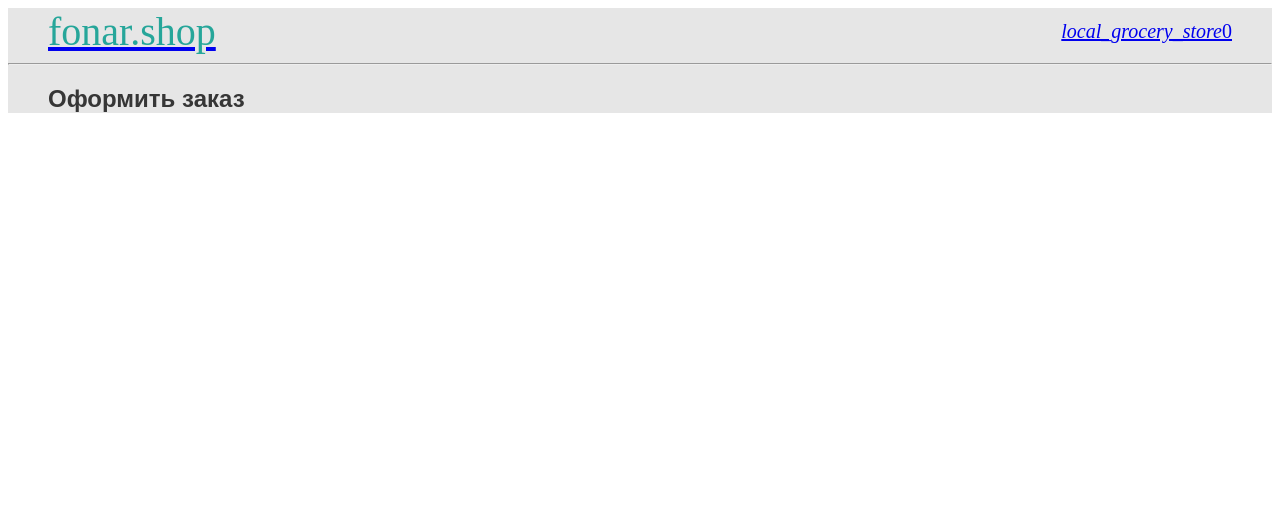
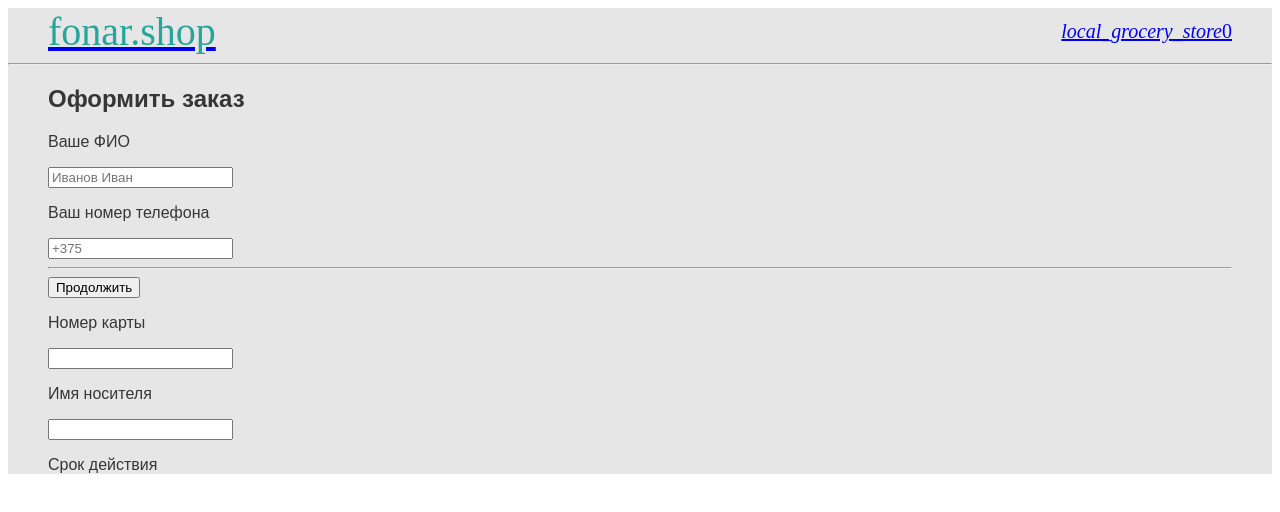
Before and after one commit to Igga96/marketplace, a Vue app: page /order in a window 1280 px wide. Shown: the top 512 px of the page. Built offline with nearby package versions, Linux system fonts and the light colour scheme.

Commit message:
fix sortByParams function

```diff
--- a/src/components/v-catalog.vue
+++ b/src/components/v-catalog.vue
@@ -5,7 +5,7 @@
       <vSelect
       :selected="selected"
       :options="options"
-      @select="sortByParams"/>
+      @select="sortByParams" />
       <div class="v-catalog__container_items">
         <vCatalogItem
           v-for="product in filterProducts"
@@ -34,7 +34,7 @@ export default {
         { name: "Цене", filterType: "coast" },
         { name: "Наименованию", filterType: "name" },
       ],
-      selected: 'выбрать',
+      selected: "выбрать",
       sortedProducts: [],
     };
   },
@@ -57,10 +57,16 @@ export default {
       this.ADD_TO_BASKET(data);
     },
 
-    sortByParams() {
+    sortByParams(options) {
+      this.sortedProducts = [...this.PRODUCTS]
       const sortByPrice = (d1, d2) => (d1.priceNew > d2.priceNew ? 1 : -1);
-      this.PRODUCTS.map(this.sortedProducts.push(this.PRODUCTS.sort(sortByPrice))
-      );
+      const sortByName = (d1, d2) => d1.name.toLowerCase() > d2.name.toLowerCase() ? 1 : -1;
+      switch (options.filterType) {
+        case "coast": return this.sortedProducts.sort(sortByPrice)
+        case "name": return this.sortedProducts.sort(sortByName)
+        default:
+          return this.PRODUCTS;
+      }
     },
   },
 
--- a/src/components/v-order.vue
+++ b/src/components/v-order.vue
@@ -1,6 +1,21 @@
 <template>
     <div class="v-order">
-      <h2>Оформить заказ</h2>
+      <h2 class="v-oreder__title">Оформить заказ</h2>
+      <form action="post">
+        <p>Ваше ФИО</p>
+        <input type="name" placeholder="Иванов Иван" maxlength="30" >
+        <p>Ваш номер телефона</p>
+        <input type="phone" maxlength="15" placeholder="+375">
+        <hr>
+        <input type="button" value="Продолжить">
+        <p>Номер карты</p>
+        <input type="text" maxlength="16" >
+        <p>Имя носителя</p>
+        <input type="text" maxlength="20">
+        <p>Срок действия</p>
+
+      </form>
+
     </div>
   </template>
     <script>
```
